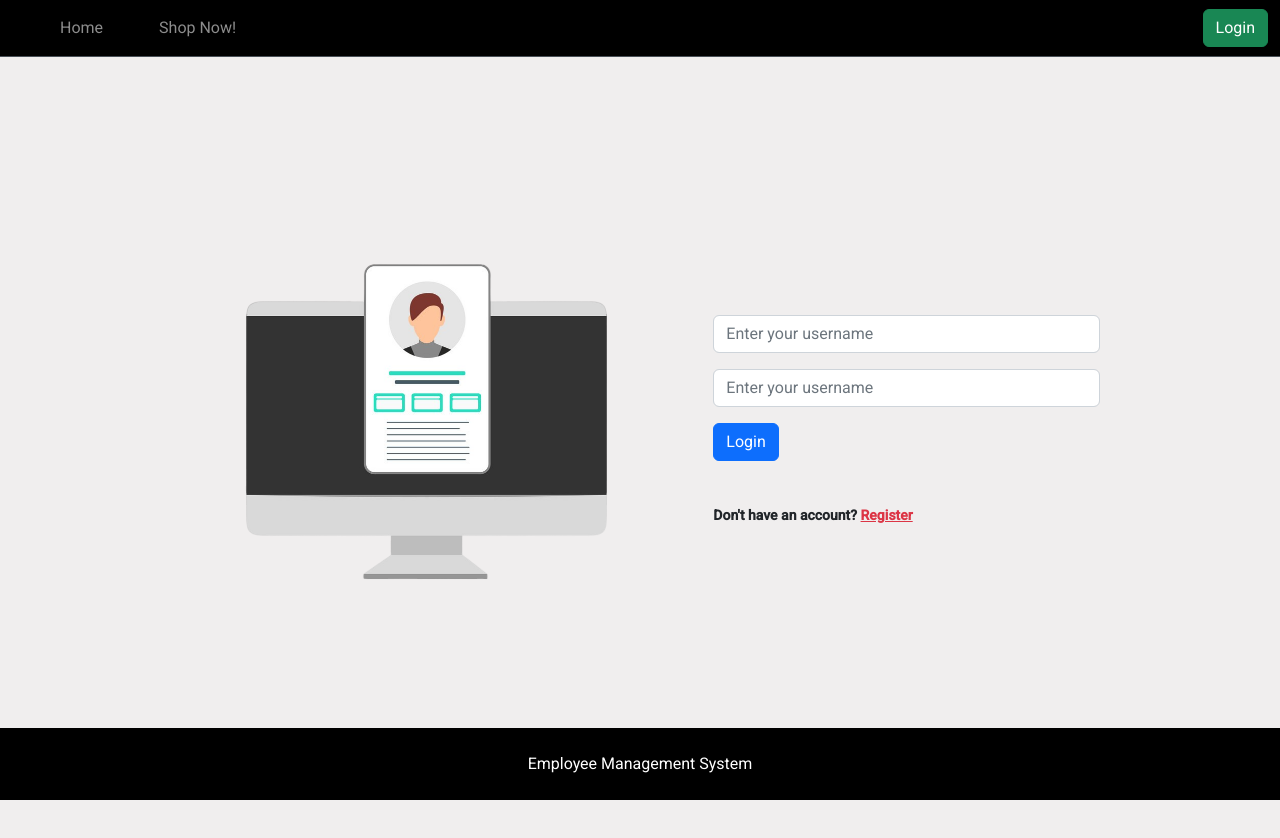
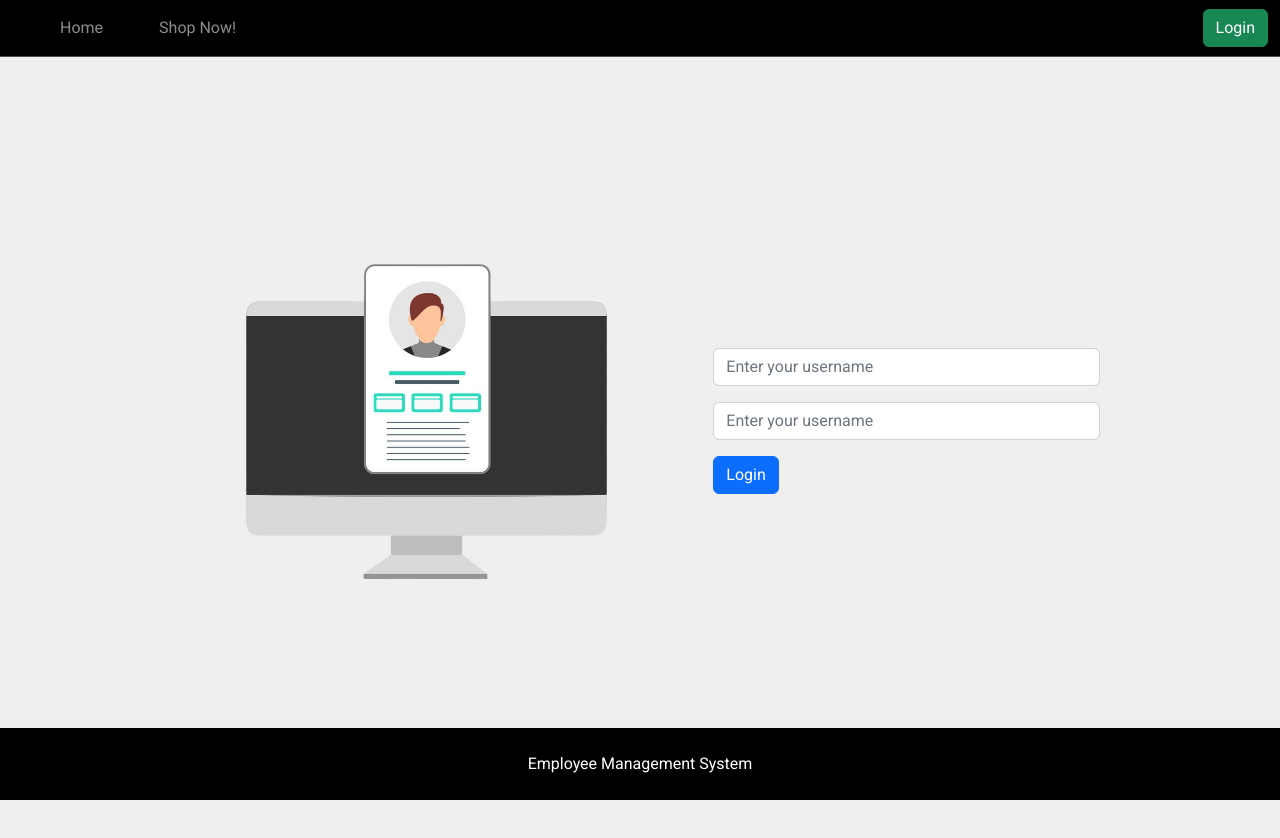
Before and after one commit to Genrei123/Supermarket-System, an Angular app in the folder frontend/: page /login in a window 1280 px wide. Shown: the top 838 px of the page. Built offline with nearby package versions, Linux system fonts and the light colour scheme.

Commit message:
Fixed some bugs

```diff
--- a/frontend/src/app/admin-login/admin-login.component.html
+++ b/frontend/src/app/admin-login/admin-login.component.html
@@ -36,10 +36,7 @@
             class = "btn btn-primary"
             >
 
-            <div class="text-center text-lg-start mt-4 pt-2">
-              <p class="small fw-bold mt-2 pt-1 mb-0">Don't have an account? <a href="javascript:void(0)"
-                  class="link-danger">Register</a></p>
-            </div>
+
 
           </form>
         </div>
--- a/frontend/src/app/admin-login/admin-login.component.ts
+++ b/frontend/src/app/admin-login/admin-login.component.ts
@@ -25,7 +25,6 @@ export class AdminLoginComponent implements OnInit{
 
       next: (response:any) => {
 
-        console.log("hello" + response.user.role);
 
         this.userAuthService.setRoles(response.user.role);
         this.userAuthService.setToken(response.jwtToken);
@@ -33,9 +32,8 @@ export class AdminLoginComponent implements OnInit{
         const role = response.user.role[0];
 
 
-        console.log(response.roles);
         if (role.roleName === 'Admin') {
-          this.router.navigate(['/show-all-employees']);
+          this.router.navigate(['/add-employee']);
 
         } else {
           this.router.navigate(['/home']);
--- a/frontend/src/app/app-routing.module.ts
+++ b/frontend/src/app/app-routing.module.ts
@@ -14,10 +14,10 @@ const routes: Routes = [
 
   {path:"show-all-employees",component: EmployeeListComponent, canActivate:[AuthGuard], data: {roles: ['User']}},
   {path:"add-employee", component: AddEmployeeComponent, canActivate:[AuthGuard], data: {roles: ['Admin']}},
-  {path:'', redirectTo: "home", pathMatch:"full"},
+  {path:'', redirectTo: "login", pathMatch:"full"},
   {path:'updating-by-id/:id',component:UpdateEmployeeComponent},
   {path:'details-of-employee/:id',component:ShowDetailsComponent},
-  {path:'home',component:HomeComponent, canActivate:[AuthGuard], data: {roles: ['User']}},
+  {path:'home',component:HomeComponent},
   {path:'login',component:AdminLoginComponent},
 ];
 
```
